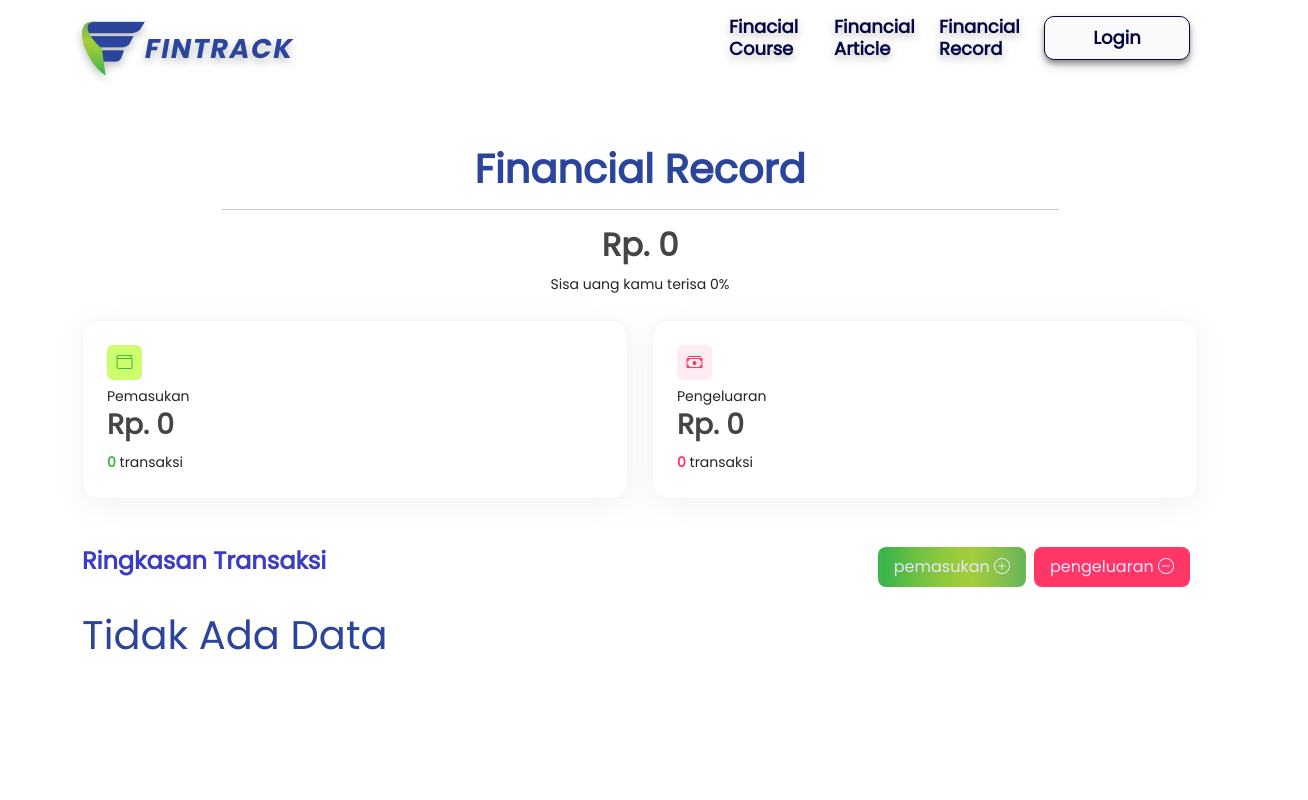
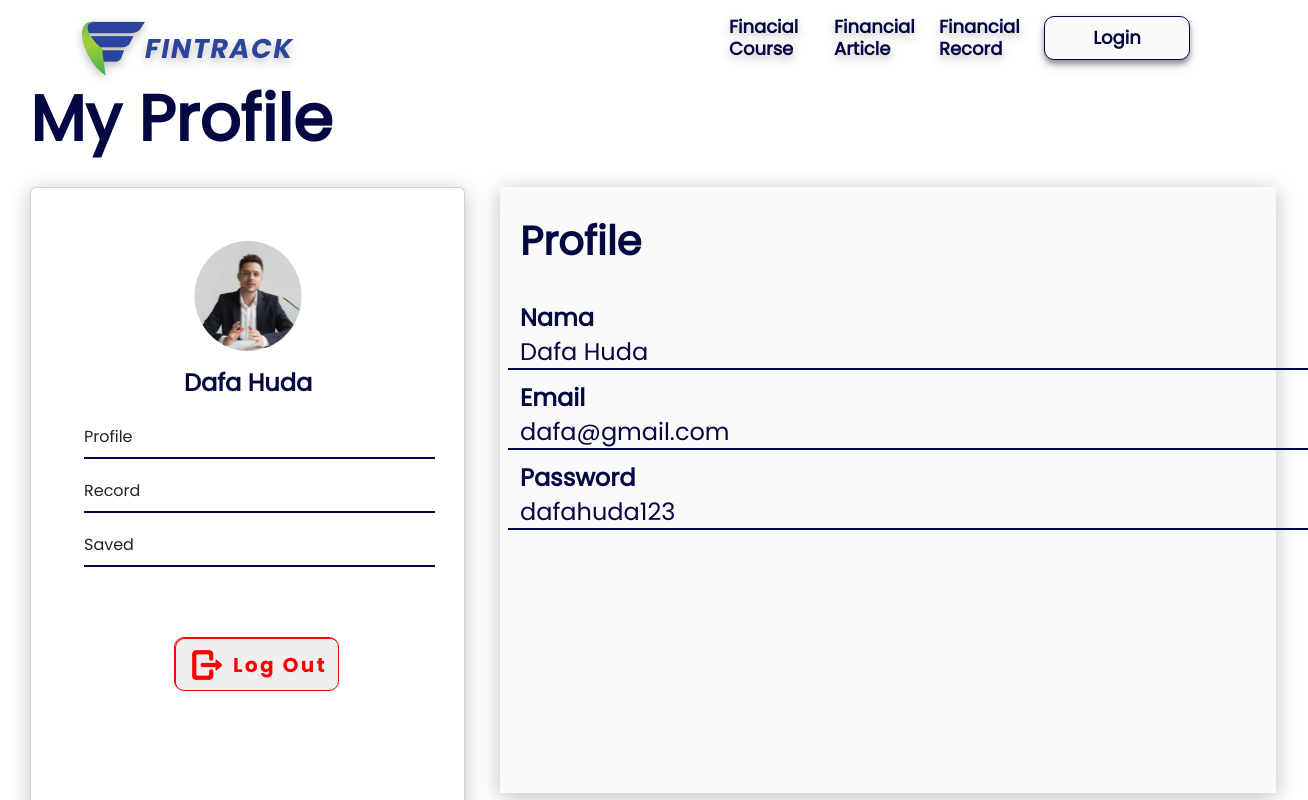
Before and after one commit to Raihan32/Fintrack-ReactJS, a React (Create React App) app: page /fr in a window 1280 px wide. Shown: the top 800 px of the page, 1308 px wide, since content can reach past the window. Built offline with nearby package versions, Linux system fonts and the light colour scheme.

Commit message:
i just added card profile
frontend untuk profile

```diff
--- a/src/App.jsx
+++ b/src/App.jsx
@@ -1,23 +1,23 @@
-import Footer from "./components/Footer/Footer";
-import Navbar from "./components/Navbar/Navbar";
-import Home from "./pages/home/Home";
-import { Routes, Route } from "react-router-dom";
-import Record from "./pages/record/Record";
-import Login from "./pages/login/Login";
-import Artikel from "./pages/Artikel/Artikel";
-import Isiartikel from "./pages/isiartikel/Isiartikel";
-import Course from "./pages/course/Course";
-import CourseDetail from "./pages/course/CourseDetail/CourseDetail";
-import Lesson from "./pages/course/lessonDetail/Lesson";
-import Register from "./pages/Register/Register";
-import Privacyolicy from "./pages/PrivacyPolicy/Privacyolicy";
-
+import Footer from './components/Footer/Footer';
+import Navbar from './components/Navbar/Navbar';
+import Home from './pages/home/Home';
+import { Routes, Route } from 'react-router-dom';
+import Record from './pages/record/Record';
+import Login from './pages/login/Login';
+import Artikel from './pages/Artikel/Artikel';
+import Isiartikel from './pages/isiartikel/Isiartikel';
+import Course from './pages/course/Course';
+import CourseDetail from './pages/course/CourseDetail/CourseDetail';
+import Lesson from './pages/course/lessonDetail/Lesson';
+import Register from './pages/Register/Register';
+import Privacyolicy from './pages/PrivacyPolicy/Privacyolicy';
+import Cardprofile from './components/Profile/Cardprofile';
 
 function App() {
   return (
     <>
       <Navbar />
-      <Routes>
+      {/* <Routes>
         <Route exact path="/" element={<Home />} />
         <Route path="/fr" element={<Record />} />
         <Route path="/login" element={<Login />} />
@@ -28,8 +28,8 @@ function App() {
         <Route exact path="/fc" element={<Course />} />
         <Route path="/fc/:id" element={<CourseDetail />} />
         <Route path="/privacyolicy" element={<Privacyolicy />} />
-        {/* <Route path="/isiartikel" element={<Isiartikel />} /> */}
-      </Routes>
+      </Routes> */}
+      <Cardprofile />
       <Footer />
     </>
   );
--- /dev/null
+++ b/src/components/Profile/Cardprofile.jsx
@@ -0,0 +1,56 @@
+import './cardprofile.css';
+import Profile from '../Profile/img/fp.png';
+
+const Cardprofile = () => {
+  return (
+    <div>
+      <div className="title">
+        <p> My Profile</p>
+      </div>
+
+      <div
+        style={{
+          backgroundColor: 'white',
+          width: '1250px',
+          height: '720px',
+          left: '95px',
+          top: '157px',
+          display: 'flex',
+          flexdirection: 'column',
+          alignitems: 'flex-start',
+          padding: '0px',
+          gap: '50px',
+        }}
+      >
+        <div className="card">
+          <img className="pict" src={Profile} />
+          <div className="nama">Dafa Huda</div>
+          <div className="cardprofile">
+            <div className="profile">Profile</div>
+            <div className="record">Record</div>
+            <div className="saved">Saved</div>
+          </div>
+          <button className="button"></button>
+        </div>
+      </div>
+      <div className="col-md-8">
+        <div className="card2 mb-6">
+          <div className="card-body">
+            <div className="row">
+              <div className="col-sm-3">
+                <h6 className="pro"> Profile</h6>
+              </div>
+              <div className="col-sm-9-text-sexondary desc"> Nama </div>
+              <p className="desc1"> Dafa Huda</p>
+              <div className="col-sm-9-text-sexondary desc"> Email </div>
+              <p className="desc1"> dafa@gmail.com</p>
+              <div className="col-sm-9-text-sexondary desc"> Password </div>
+              <p className="desc1"> dafahuda123</p>
+            </div>
+          </div>
+        </div>
+      </div>
+    </div>
+  );
+};
+export default Cardprofile;
--- /dev/null
+++ b/src/components/Profile/cardprofile.css
@@ -0,0 +1,287 @@
+.title {
+  width: 322px;
+  height: 60px;
+
+  font-family: 'Poppins';
+  font-style: normal;
+  font-weight: 700;
+  font-size: 64px;
+  line-height: 44px;
+  margin-bottom: 30px;
+  margin-left: 30px;
+  /* identical to box height, or 69% */
+
+  display: flex;
+  align-items: center;
+
+  /* Primary/Palette 5 */
+
+  color: #030842;
+
+  /* Inside auto layout */
+
+  flex: none;
+  order: 0;
+  flex-grow: 0;
+}
+
+.card {
+  margin-left: 30px;
+  padding: 53px;
+  gap: 20px;
+  width: 435px;
+  height: 606px;
+  background: #fafafa;
+  box-shadow: 0px 4px 20px rgba(0, 0, 0, 0.25);
+}
+
+.pict {
+  width: 108px;
+  height: 110px;
+  margin-left: 110px;
+
+  /* Inside auto layout */
+
+  flex: none;
+  order: 0;
+  flex-grow: 0;
+}
+
+.nama {
+  width: 131px;
+  height: 24px;
+
+  font-family: 'Poppins';
+  font-style: normal;
+  font-weight: 700;
+  font-size: 24px;
+  line-height: 24px;
+  margin-left: 100px;
+
+  color: #030842;
+
+  /* Inside auto layout */
+
+  flex: none;
+  order: 1;
+  flex-grow: 0;
+}
+
+.cardprofile {
+  display: flex;
+  flex-direction: column;
+  justify-content: center;
+  align-items: center;
+  padding: 0px;
+  gap: 10px;
+
+  width: 351px;
+  height: 152px;
+
+  /* Inside auto layout */
+
+  flex: none;
+  order: 1;
+  flex-grow: 0;
+}
+
+.button {
+  box-sizing: border-box;
+
+  /* Auto layout */
+
+  display: flex;
+  flex-direction: row;
+  justify-content: center;
+  align-items: center;
+  padding: 10px 15px;
+  gap: 10px;
+  margin-left: 90px;
+  margin-top: 50px;
+
+  width: 165px;
+  height: 54px;
+
+  border: 1px solid #ff0000;
+  border-radius: 10px;
+
+  /* Inside auto layout */
+
+  flex: none;
+  order: 2;
+  flex-grow: 0;
+  background-image: url(img/button.png);
+}
+
+.profile {
+  box-sizing: border-box;
+
+  /* Auto layout */
+
+  display: flex;
+  flex-direction: row;
+  align-items: flex-start;
+  padding: 10px 0px;
+  gap: 10px;
+
+  width: 351px;
+  height: 44px;
+
+  /* Primary/Palette 5 */
+
+  border-bottom: 2px solid #030842;
+
+  /* Inside auto layout */
+
+  flex: none;
+  order: 0;
+  flex-grow: 0;
+}
+
+.record {
+  box-sizing: border-box;
+  flex-direction: row;
+  align-items: flex-start;
+  padding: 10px 0px;
+  gap: 10px;
+
+  width: 351px;
+  height: 44px;
+
+  /* Primary/Palette 5 */
+
+  border-bottom: 2px solid #030842;
+
+  /* Inside auto layout */
+
+  flex: none;
+  order: 1;
+  flex-grow: 0;
+}
+
+.saved {
+  box-sizing: border-box;
+
+  /* Auto layout */
+
+  display: flex;
+  flex-direction: row;
+  align-items: flex-start;
+  padding: 10px 0px;
+  gap: 10px;
+
+  width: 351px;
+  height: 44px;
+
+  /* Primary/Palette 5 */
+
+  border-bottom: 2px solid #030842;
+
+  /* Inside auto layout */
+
+  flex: none;
+  order: 1;
+  flex-grow: 0;
+}
+
+.card-body {
+  display: flex;
+  flex-direction: column;
+  align-items: flex-start;
+  padding: 20px 23px 170px;
+  gap: 10px;
+  margin-left: 500px;
+  margin-top: -720px;
+
+  width: 776px;
+  height: 606px;
+
+  /* Neutral/Palette 1 */
+
+  background: #fafafa;
+  box-shadow: 0px 4px 20px rgba(0, 0, 0, 0.25);
+
+  /* Inside auto layout */
+
+  flex: none;
+  order: 1;
+  flex-grow: 0;
+}
+
+.pro {
+  width: 131px;
+  height: 29px;
+
+  font-family: 'Poppins';
+  font-style: normal;
+  font-weight: 700;
+  font-size: 40px;
+  line-height: 29px;
+  margin-top: 40px;
+  margin-bottom: 50px;
+  margin-left: 20px;
+  /* identical to box height, or 72% */
+
+  display: flex;
+  align-items: center;
+
+  /* Primary/Palette 5 */
+
+  color: #030842;
+
+  /* Inside auto layout */
+
+  flex: none;
+  order: 0;
+  flex-grow: 0;
+}
+
+.desc {
+  width: 77px;
+  height: 24px;
+
+  font-family: 'Poppins';
+  font-style: normal;
+  font-weight: 700;
+  font-size: 24px;
+  line-height: 24px;
+  margin-left: 20px;
+  /* identical to box height, or 100% */
+
+  display: flex;
+  align-items: center;
+
+  /* Primary/Palette 5 */
+
+  color: #030842;
+
+  /* Inside auto layout */
+
+  flex: none;
+  order: 0;
+  flex-grow: 0;
+}
+
+.desc1 {
+  box-sizing: border-box;
+  font-family: 'Poppins';
+  font-style: normal;
+  font-size: 24px;
+  line-height: 24px;
+  padding: 10px 0px;
+  margin-left: 20px;
+  /* identical to box height, or 100% */
+
+  border-bottom: 2px solid #030842;
+  height: 40px;
+
+  /* Primary/Palette 5 */
+
+  color: #030842;
+
+  /* Inside auto layout */
+
+  flex: none;
+  order: 0;
+  flex-grow: 0;
+}
```
Also changed, not shown: src/components/Profile/img/button.png (added), src/components/Profile/img/fp.png (added).
